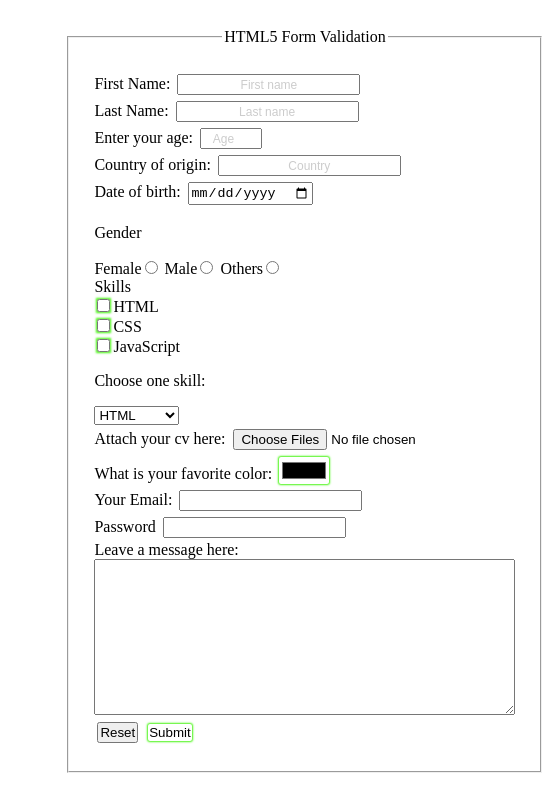
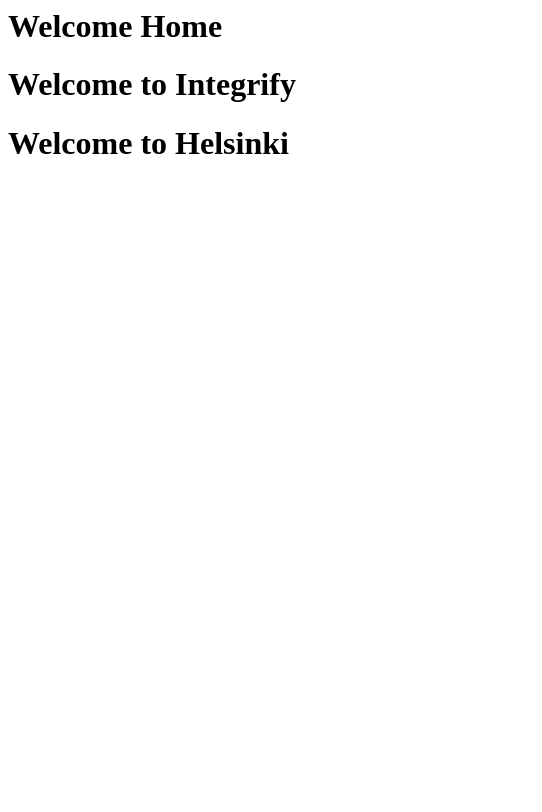
Before and after one commit to Asabeneh123/HTML5-Form, a plain HTML site: page index.html in a window 390 px wide. Shown: the whole page, 542 px wide, since content can reach past the window. Drawn offline with Linux system fonts and the light colour scheme.

Commit message:
Revert "responsive style added"
This reverts commit 1fe9389e5ffdff5f4d306d7f649c07bf12b42ad8.

```diff
--- a/index.html
+++ b/index.html
@@ -1,123 +1,3 @@
-<!DOCTYPE html>
-<html>
-<head>
-    <meta charset="utf-8" />
-    <meta http-equiv="X-UA-Compatible" content="IE=edge">
-    <title>HTML5 Form</title>
-    <meta name="viewport" content="width=device-width, initial-scale=1">
-    <style>
-        *,*::after,*::before {
-            box-sizing: border-box;
-        }
-        form {
-            width:80%;
-            margin: auto;
-            padding:20px;
-        }
-        fieldset{
-            padding:25px;
-        }
-
-        legend{
-            text-align: center;
-        }
-        input {
-           margin:3px;
-           padding:1px;
-        }
-        input:valid,textarea:valid {
-            outline:none;
-            border:none;
-            border-radius: 2px;
-            box-shadow:0 0 2px 1px rgb(72, 245, 19);
-            background:white;
-        }
-        input:focus:invalid,textarea:focus:invalid{
-            /* border:2px solid red; */
-            outline:none;
-            border:none;
-            border-radius: 2px;
-            box-shadow:0 0 2px 1px red;
-            background:white;
-        }
-        input::placeholder {
-            text-align: center;
-            font-size: 12px;
-            font-weight: lighter;
-            color:#ccc;
-        }
-
-        [placeholder]:valid {
-            color:green;
-            outline: none;
-
-        }
-        [placeholder]:focus:invalid {
-            color:red;
-        }
-
-
-
-    </style>
-
-
-</head>
-<body>
-
-    <form>
-        <fieldset>
-            <legend>
-                HTML5 Form Validation
-            </legend>
-            <label for="firstname">First Name:</label>
-            <input id="firstname" type="text" name="firstname" placeholder="First name"  required  pattern="[A-Z][a-z]{2,9}"/> <br />
-
-            <label for="lastname" >Last Name:</label>
-            <input id="lastname" type="text" name="lastname" placeholder="Last name"  required  pattern="[A-Z][a-z]{2,9}"/> <br />
-
-            <label for="user-value">Enter your age:</label>
-            <input id="user-value" type="number" name="user-value" min="5" max="100" placeholder="Age" required/> <br />
-
-            <label for="country">Country of origin:</label>
-            <input id="country" type="text" placeholder="Country" pattern ="[Ff]inland|[Ee]stonia|Norway|Sweden" required/> <br />
-
-            <label>Date of birth:</label>
-            <input type="date" required/>
-            <p>Gender</p>
-            <label for="female">Female</label><input id="female" type="radio" name="gender" value="Female" required/>
-            <label for="male">Male</label><input id="male" type="radio" name="gender" value="Male"/>
-            <label for="others">Others</label><input id="others" type="radio"name="gender"  value="Other"/> <br />
-            <label for="skills">Skills</label> <br />
-            <input type="checkbox" value="HTML"><label>HTML</label> <br />
-            <input type="checkbox" value="CSS"><label>CSS</label><br />
-            <input type="checkbox" value="JavaScript"><label>JavaScript</label> <br />
-            <p>Choose one skill:</p>
-            <select required>
-                <option value="html">HTML</option>
-                <option value="css">CSS</option>
-                <option value="javascript">JavaScript</option>
-                <option value="react">React</option>
-                <option value="redux">Redux</option>
-                <option value="node">Node</option>
-            </select>
-            <br />
-            <label for="cv">Attach your cv here:</label>
-            <input id="cv" type="file" multiple required> <br />
-            <label>What is your favorite color:</label>
-            <input type="color" required> <br />
-            <label>Your Email:</label>
-            <input type="email" required> <br />
-            <label for="password">Password</label>
-            <input type="password" required /> <br />
-            <label for="message">Leave a message here:</label><br />
-            <textarea rows="10" cols="50" required></textarea> <br />
-            <input type="reset">
-            <!-- <button type="submit">Submit</button> -->
-            <input type="submit" value="Submit" />
-
-        </fieldset>
-
-    </form>
-
-</body>
-</html>
+<h1>Welcome Home</h1>
+<h1>Welcome to Integrify</h1>
+<h1>Welcome to Helsinki</h1>
```
